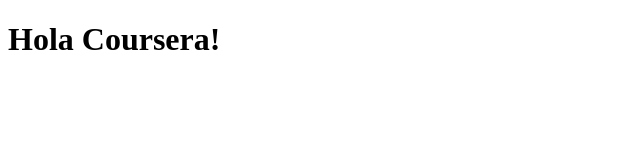
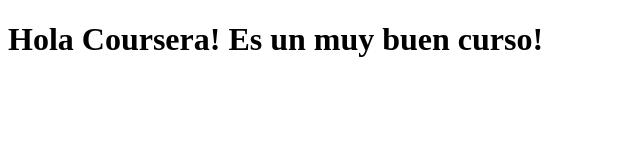
Before and after one commit to Hugo-Romm/Coursera-HTML-CSS-JS, a plain HTML site: page html/site/index.html in a window 1280 px wide. Shown: the whole page, without its empty margins (0-640 px from the left). Drawn offline with Linux system fonts and the light colour scheme.

Commit message:
Pequeño contenido adicional agregado a la pagina.

```diff
--- a/html/site/index.html
+++ b/html/site/index.html
@@ -4,6 +4,6 @@
 	<title>Hola Coursera!</title>
 </head>
 <body>
-<h1>Hola Coursera!</h1>
+<h1>Hola Coursera! Es un muy buen curso!</h1>
 </body>
 </html>
```
